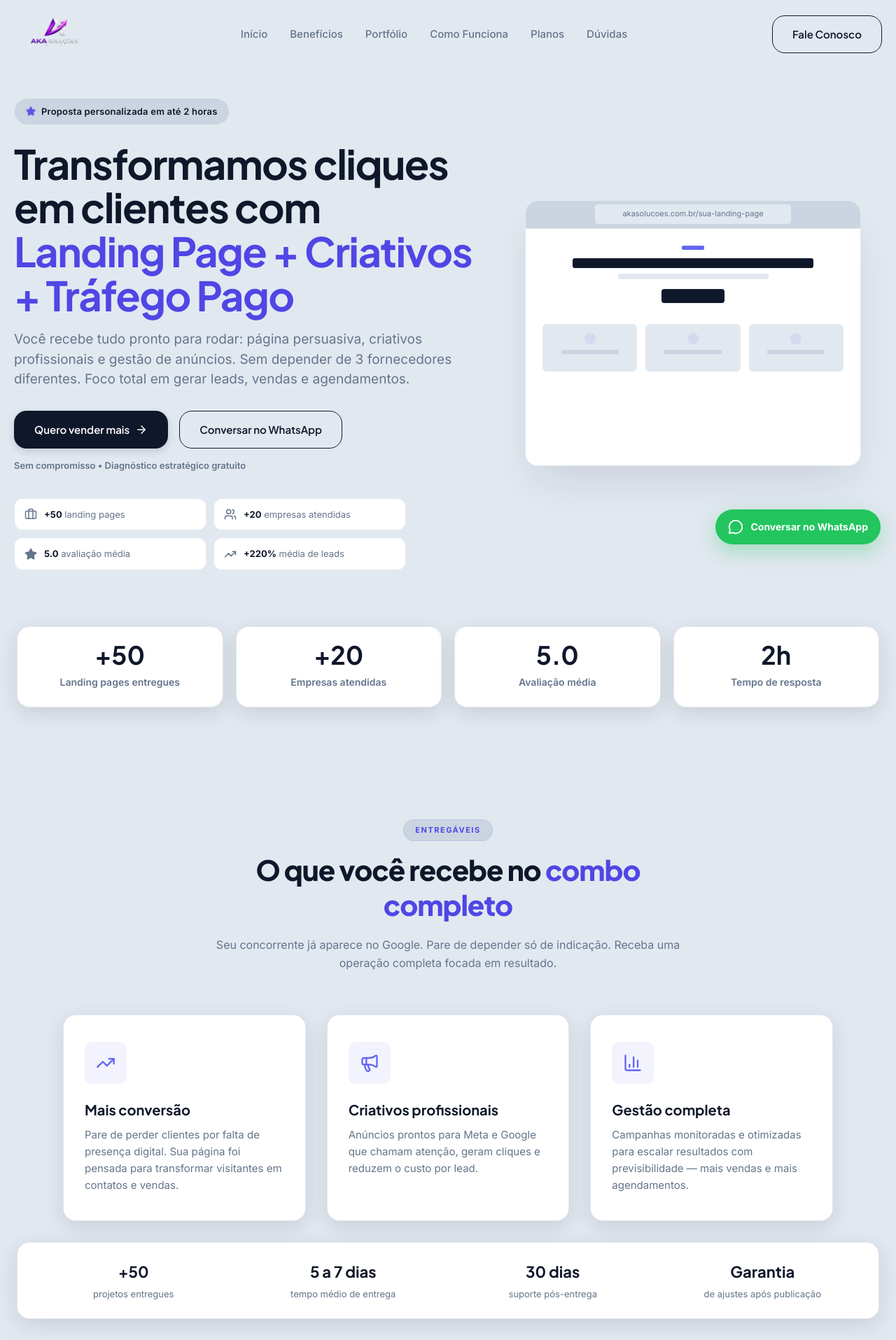
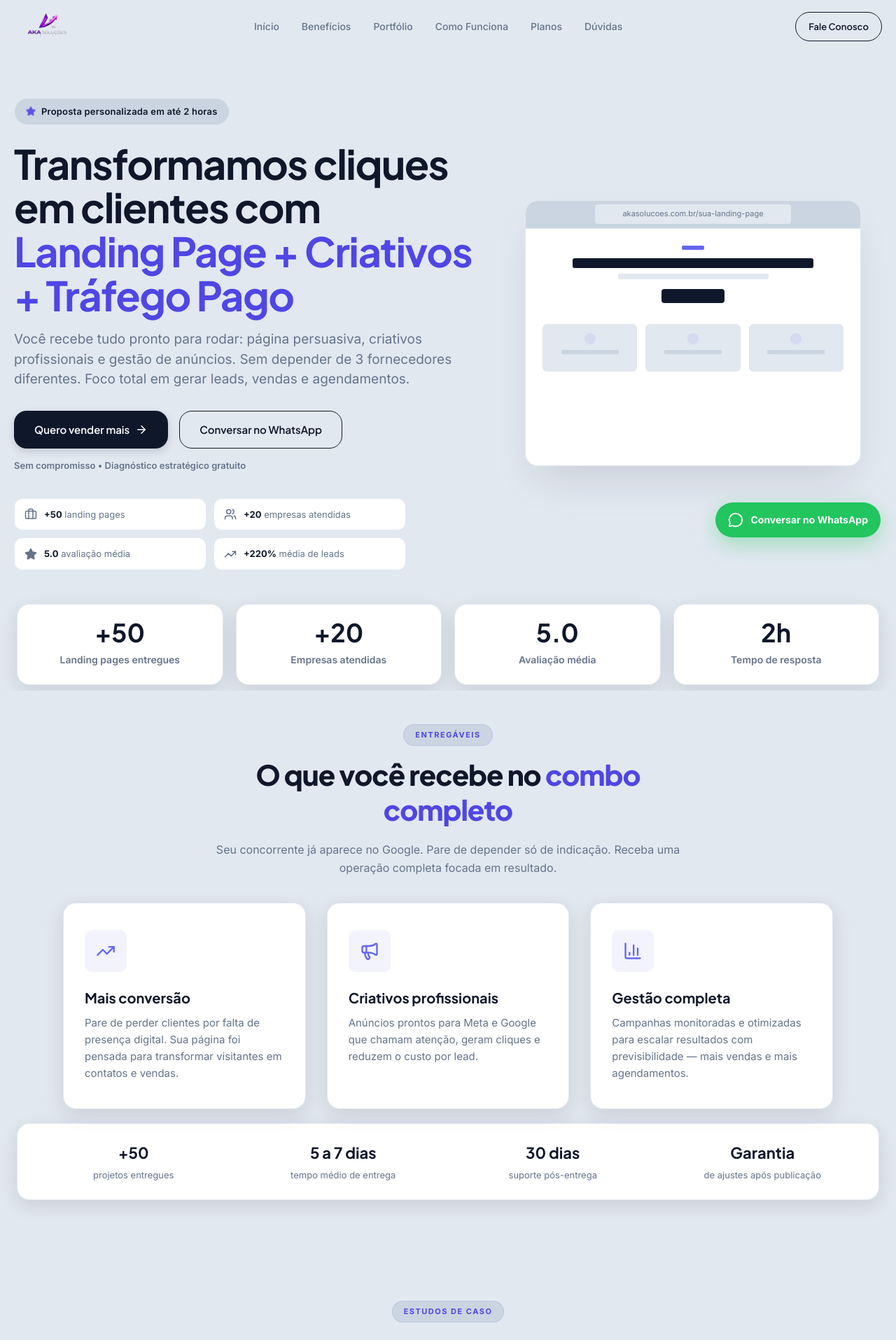
Before and after one commit to SonekaNatus/AKA-Solu-es-, a React (Vite) app: page / in a window 1280 px wide. Shown: the top 1915 px of the page at 70% size. Built offline with nearby package versions, Linux system fonts and the light colour scheme.

Commit message:
feat: update design and add looping carousel

```diff
--- a/src/components/Header/Header.css
+++ b/src/components/Header/Header.css
@@ -3,14 +3,14 @@
   top: 0;
   left: 0;
   width: 100%;
-  padding: 10px 20px;
+  padding: 6px 20px;
   background: transparent;
   transition: all var(--transition-normal);
   z-index: 100;
 }
 
 .header.scrolled {
-  padding: 8px 20px;
+  padding: 6px 20px;
   background: rgba(255, 255, 255, 0.85);
   backdrop-filter: blur(16px);
   -webkit-backdrop-filter: blur(16px);
@@ -22,8 +22,9 @@
   display: flex;
   align-items: center;
   justify-content: space-between;
+  max-width: 1280px;
+  margin: 0 auto;
 }
-
 /* Logo */
 .logo-img-wrapper {
   display: flex;
@@ -31,14 +32,14 @@
 }
 
 .logo-img {
-  height: 78px;
+  height: 64px;
   width: auto;
   display: block;
   transition: transform var(--transition-normal);
 }
 
 .logo-img-mobile {
-  height: 44px;
+  height: 38px;
   width: auto;
   display: block;
 }
@@ -60,11 +61,12 @@
 }
 
 .nav-link {
-  font-size: 15px;
+  font-size: 14px;
   font-weight: 500;
+  line-height: 1;
   color: var(--text-dark-muted);
   position: relative;
-  padding: 8px 0;
+  padding: 4px 0;
 }
 
 .nav-link:hover {
@@ -91,6 +93,12 @@
 
 .header-cta-desktop {
   display: block;
+}
+
+.header-cta-desktop .aka-btn {
+  padding: 10px 18px;
+  font-size: 13px;
+  border-radius: 999px;
 }
 
 /* Menu Mobile Toggle Button */
--- a/src/components/WhatsAppFloat/WhatsAppFloat.css
+++ b/src/components/WhatsAppFloat/WhatsAppFloat.css
@@ -1,7 +1,7 @@
 .whatsapp-float {
   position: fixed;
   right: 22px;
-  bottom: 22px;
+  bottom: 32px;
   z-index: 120;
   display: inline-flex;
   align-items: center;
--- a/src/index.css
+++ b/src/index.css
@@ -120,7 +120,7 @@ button, input, textarea, select {
 
 /* Classes Utilitárias Globais */
 .section {
-  padding: 120px 24px;
+  padding: 72px 24px;
   position: relative;
   width: 100%;
 }
@@ -178,7 +178,7 @@ button, input, textarea, select {
 /* Responsividade Geral */
 @media (max-width: 768px) {
   .section {
-    padding: 80px 16px;
+    padding: 56px 16px;
   }
 }
 
@@ -188,7 +188,7 @@ button, input, textarea, select {
 .section-header-center {
   text-align: center;
   max-width: 700px;
-  margin: 0 auto 60px;
+  margin: 0 auto 36px;
   display: flex;
   flex-direction: column;
   align-items: center;
@@ -231,7 +231,7 @@ button, input, textarea, select {
 
 @media (max-width: 768px) {
   .section-header-center {
-    margin-bottom: 40px;
+    margin-bottom: 28px;
   }
 
   .section-header-center h2 {
--- a/src/sections/Authority/Authority.css
+++ b/src/sections/Authority/Authority.css
@@ -1,5 +1,5 @@
 .authority-section {
-  padding: 0 24px 40px;
+  padding: 0 24px 8px;
   background: var(--bg-dark-deep);
 }
 
--- a/src/sections/Benefits/Benefits.css
+++ b/src/sections/Benefits/Benefits.css
@@ -2,6 +2,7 @@
   position: relative;
   background-color: var(--bg-dark-deep);
   z-index: 2;
+  padding-top: 48px;
 }
 
 /* Header Centralizado da Seção */
@@ -59,7 +60,7 @@
 }
 
 .benefits-trust {
-  margin-top: 30px;
+  margin-top: 20px;
   display: grid;
   grid-template-columns: repeat(4, 1fr);
   gap: 16px;
--- a/src/sections/Contact/Contact.css
+++ b/src/sections/Contact/Contact.css
@@ -2,14 +2,13 @@
   position: relative;
   background-color: var(--bg-dark-deep);
   z-index: 2;
-  border-top: 1px solid rgba(124, 58, 237, 0.05);
 }
 
 .contact-grid {
   display: grid;
   grid-template-columns: 0.9fr 1.1fr;
   gap: 50px;
-  margin-top: 50px;
+  margin-top: 32px;
   align-items: stretch;
 }
 
--- a/src/sections/FAQ/FAQ.css
+++ b/src/sections/FAQ/FAQ.css
@@ -2,12 +2,11 @@
   position: relative;
   background-color: var(--bg-dark-deep);
   z-index: 2;
-  border-top: 1px solid rgba(124, 58, 237, 0.05);
 }
 
 .faq-list {
   max-width: 800px;
-  margin: 50px auto 0;
+  margin: 32px auto 0;
   display: flex;
   flex-direction: column;
   gap: 16px;
--- a/src/sections/Hero/Hero.css
+++ b/src/sections/Hero/Hero.css
@@ -3,7 +3,7 @@
   min-height: 100vh;
   display: flex;
   align-items: center;
-  padding: 140px 20px 80px;
+  padding: 140px 20px 48px;
   overflow: hidden;
   z-index: 1;
 }
--- a/src/sections/Portfolio/Portfolio.css
+++ b/src/sections/Portfolio/Portfolio.css
@@ -2,7 +2,6 @@
   position: relative;
   background-color: var(--bg-dark-deep);
   z-index: 2;
-  border-top: 1px solid rgba(124, 58, 237, 0.05);
 }
 
 /* Filtros */
@@ -12,7 +11,7 @@
   align-items: center;
   flex-wrap: wrap;
   gap: 12px;
-  margin-bottom: 48px;
+  margin-bottom: 32px;
 }
 
 .filter-btn {
--- a/src/sections/Pricing/Pricing.css
+++ b/src/sections/Pricing/Pricing.css
@@ -2,7 +2,6 @@
   position: relative;
   background-color: var(--bg-dark-deep);
   z-index: 2;
-  border-top: 1px solid rgba(124, 58, 237, 0.05);
 }
 
 .pricing-grid {
@@ -10,7 +9,7 @@
   grid-template-columns: repeat(3, 1fr);
   gap: 30px;
   align-items: stretch;
-  margin-top: 50px;
+  margin-top: 32px;
 }
 
 .pricing-card {
--- a/src/sections/Process/Process.css
+++ b/src/sections/Process/Process.css
@@ -2,13 +2,12 @@
   position: relative;
   background-color: var(--bg-dark-deep);
   z-index: 2;
-  border-top: 1px solid rgba(124, 58, 237, 0.05);
 }
 
 .process-timeline {
   position: relative;
   width: 100%;
-  margin-top: 50px;
+  margin-top: 32px;
 }
 
 /* Linha horizontal atrás dos cards (só aparece em desktop) */
--- a/src/sections/Testimonials/Testimonials.css
+++ b/src/sections/Testimonials/Testimonials.css
@@ -2,14 +2,13 @@
   position: relative;
   background-color: var(--bg-dark-deep);
   z-index: 2;
-  border-top: 1px solid rgba(124, 58, 237, 0.05);
 }
 
 .testimonials-grid {
   display: grid;
   grid-template-columns: repeat(3, 1fr);
   gap: 30px;
-  margin-top: 50px;
+  margin-top: 32px;
 }
 
 .testimonial-card {
```
